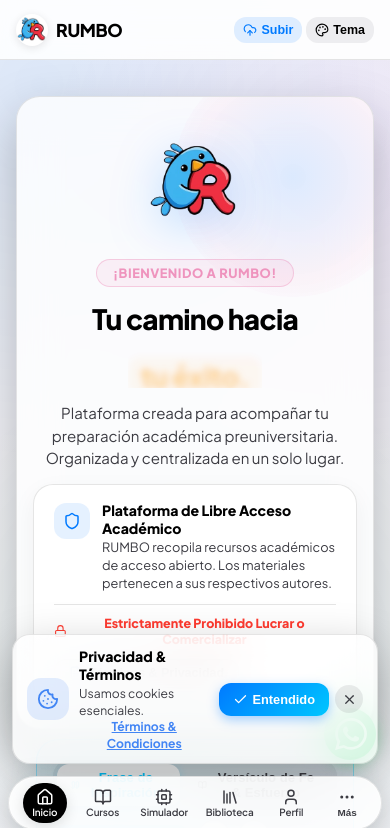
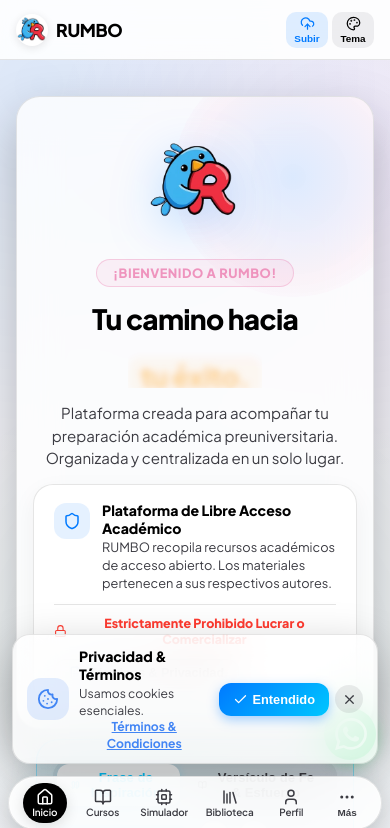
Before and after one commit to JONSU-AG/RUMBO, a React (Vite) app: page /chats in a window 390 px wide. Shown: the top 828 px of the page. Built offline with nearby package versions, Linux system fonts and the light colour scheme; no server answers; the database is empty.

Commit message:
style: format top mobile header buttons with vertical icon-top text-bottom layout

```diff
--- a/src/components/LiquidNavbar.jsx
+++ b/src/components/LiquidNavbar.jsx
@@ -106,7 +106,7 @@
   return (
     <>
       {/* Mobile Header (Fixed Top Bar with Labels for New Users) */}
-      <header className="mobile-header" style={{ padding: '8px 10px', gap: '6px', justifyContent: 'space-between' }}>
+      <header className="mobile-header" style={{ padding: '6px 10px', gap: '6px', justifyContent: 'space-between' }}>
         <Logo showText={true} size={28} />
 
         <div style={{ display: 'flex', alignItems: 'center', gap: '4px' }}>
@@ -117,21 +117,24 @@
               to="/chats"
               title="Mis Mensajes Privados"
               style={{
-                padding: '6px 9px',
-                borderRadius: '12px',
+                padding: '4px 8px',
+                borderRadius: '10px',
                 border: 'none',
                 background: 'rgba(16, 185, 129, 0.14)',
                 color: '#059669',
-                display: 'inline-flex',
+                display: 'flex',
+                flexDirection: 'column',
                 alignItems: 'center',
-                gap: '4px',
-                fontSize: '0.78rem',
+                justifyContent: 'center',
+                gap: '2px',
+                fontSize: '0.62rem',
                 fontWeight: 800,
                 textDecoration: 'none',
-                cursor: 'pointer'
+                cursor: 'pointer',
+                minWidth: '42px'
               }}
             >
-              <MessageSquare size={14} />
+              <MessageSquare size={15} />
               <span className="hide-on-xs">Chats</span>
             </NavLink>
           )}
@@ -142,33 +145,36 @@
               onClick={() => setIsNotifOpen(true)}
               title="Notificaciones y Avisos"
               style={{
-                padding: '6px 9px',
-                borderRadius: '12px',
+                padding: '4px 8px',
+                borderRadius: '10px',
                 border: 'none',
                 background: 'rgba(0, 122, 255, 0.12)',
                 color: 'var(--accent-color)',
-                display: 'inline-flex',
+                display: 'flex',
+                flexDirection: 'column',
                 alignItems: 'center',
-                gap: '4px',
-                fontSize: '0.78rem',
+                justifyContent: 'center',
+                gap: '2px',
+                fontSize: '0.62rem',
                 fontWeight: 800,
                 cursor: 'pointer',
-                position: 'relative'
+                position: 'relative',
+                minWidth: '42px'
               }}
             >
-              <Bell size={14} />
+              <Bell size={15} />
               <span className="hide-on-xs">Avisos</span>
               {unreadCount > 0 && (
                 <span style={{
                   position: 'absolute',
-                  top: '-4px',
-                  right: '-4px',
+                  top: '-2px',
+                  right: '2px',
                   background: '#EF4444',
                   color: '#FFFFFF',
-                  fontSize: '0.6rem',
+                  fontSize: '0.55rem',
                   fontWeight: 800,
-                  width: '15px',
-                  height: '15px',
+                  width: '14px',
+                  height: '14px',
                   borderRadius: '50%',
                   display: 'flex',
                   alignItems: 'center',
@@ -186,20 +192,23 @@
             onClick={() => setIsUploadOpen(true)}
             title="Aportar Material Educativo"
             style={{
-              padding: '6px 9px',
-              borderRadius: '12px',
+              padding: '4px 8px',
+              borderRadius: '10px',
               border: 'none',
               background: 'rgba(0, 122, 255, 0.12)',
               color: 'var(--accent-color)',
-              display: 'inline-flex',
+              display: 'flex',
+              flexDirection: 'column',
               alignItems: 'center',
-              gap: '4px',
-              fontSize: '0.78rem',
+              justifyContent: 'center',
+              gap: '2px',
+              fontSize: '0.62rem',
               fontWeight: 800,
-              cursor: 'pointer'
+              cursor: 'pointer',
+              minWidth: '42px'
             }}
           >
-            <UploadCloud size={14} />
+            <UploadCloud size={15} />
             <span className="hide-on-xs">Subir</span>
           </button>
 
@@ -208,20 +217,23 @@
             onClick={() => setIsThemeOpen(true)}
             title="Cambiar Tema Visual"
             style={{
-              padding: '6px 9px',
-              borderRadius: '12px',
+              padding: '4px 8px',
+              borderRadius: '10px',
               border: 'none',
               background: 'rgba(120, 120, 128, 0.12)',
               color: 'var(--text-main)',
-              display: 'inline-flex',
+              display: 'flex',
+              flexDirection: 'column',
               alignItems: 'center',
-              gap: '4px',
-              fontSize: '0.78rem',
+              justifyContent: 'center',
+              gap: '2px',
+              fontSize: '0.62rem',
               fontWeight: 800,
-              cursor: 'pointer'
+              cursor: 'pointer',
+              minWidth: '42px'
             }}
           >
-            <Palette size={14} />
+            <Palette size={15} />
             <span className="hide-on-xs">Tema</span>
           </button>
         </div>
```
